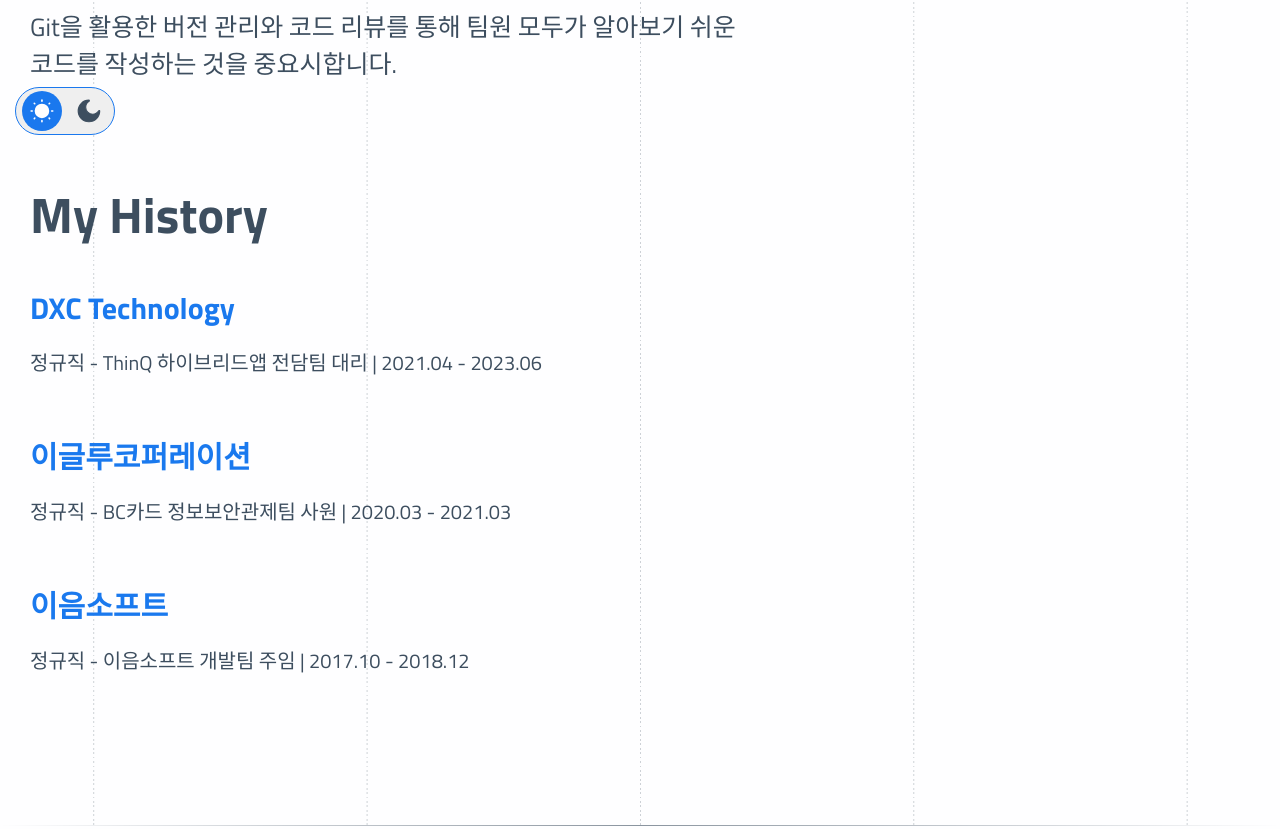
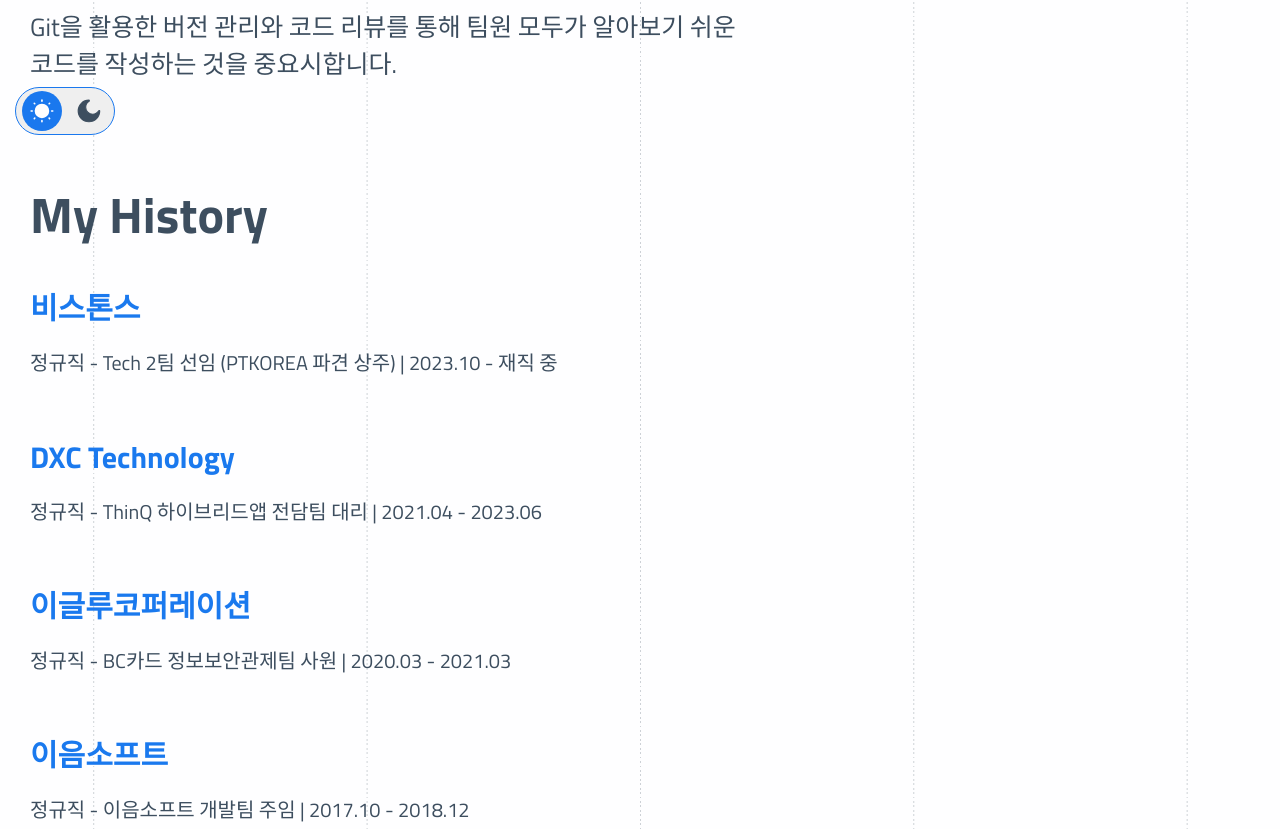
Before and after one commit to bbakkomm/portfolioStudy, a plain HTML site: page about.html in a window 1280 px wide. Shown: the part 650-1479 px from the top of the page. Drawn offline with Linux system fonts and the light colour scheme; a web font is replaced by a local one.

Commit message:
문구 수정

```diff
--- a/about.html
+++ b/about.html
@@ -1,5 +1,5 @@
 <!DOCTYPE html>
-<html lang="en" class="menuOff">
+<html lang="kr" class="menuOff">
 <head>
     <meta charset="UTF-8">
     <link rel="icon" href="./favicon.ico" />
@@ -124,6 +124,11 @@
           <strong class="aboutContents-bodyTit">My History</strong>
           <div class="aboutContents-Ulbox">
             <div class="aboutContents-Libox">
+              <p class="aboutContents-LiTit">비스톤스</p>
+              <p class="aboutContents-LiTxt">정규직 - Tech 2팀 선임 (PTKOREA 파견 상주) | 2023.10 - 재직 중</p>
+              <!-- <p class="aboutContents-LiTxt">(제일펑타이 - PTK-Division1-Connected Planning Group2 프로)</p> -->
+            </div>
+            <div class="aboutContents-Libox">
               <p class="aboutContents-LiTit">DXC Technology</p>
               <p class="aboutContents-LiTxt">정규직 - ThinQ 하이브리드앱 전담팀 대리 | 2021.04 - 2023.06</p>
             </div>
```
Also changed, not shown: career.html (+1 -1 lines), index.html (+1 -1 lines), project.html (+1 -1 lines).
